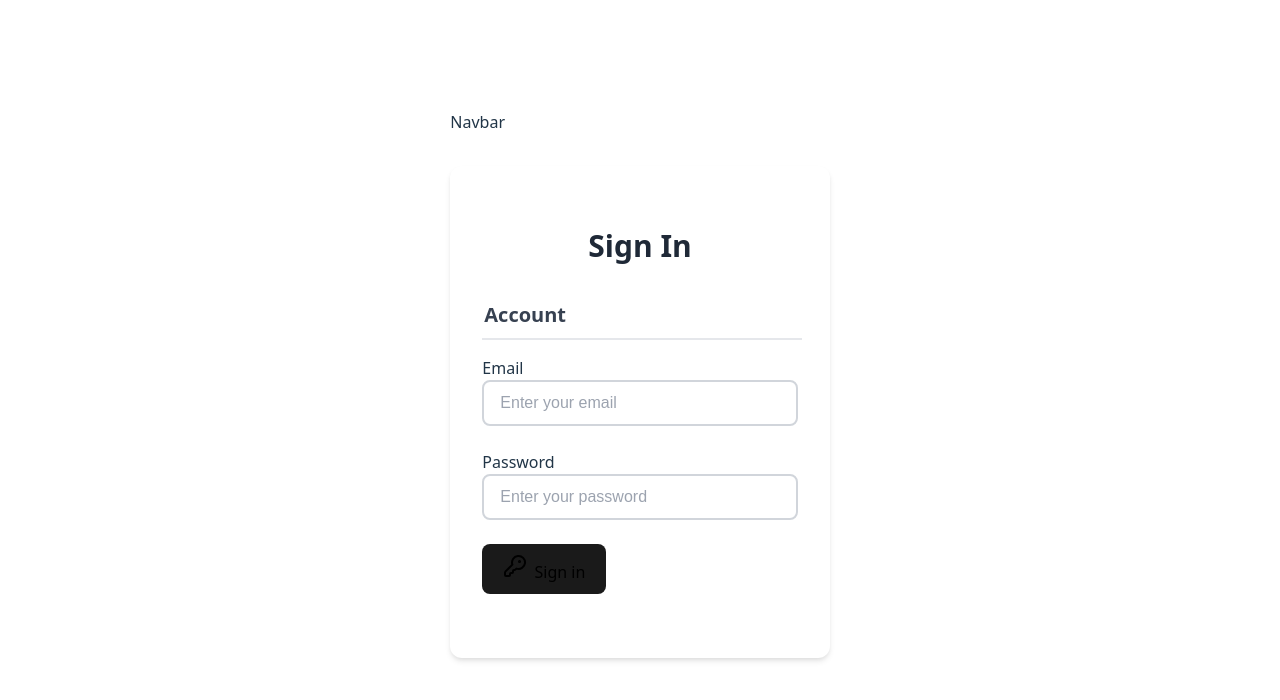
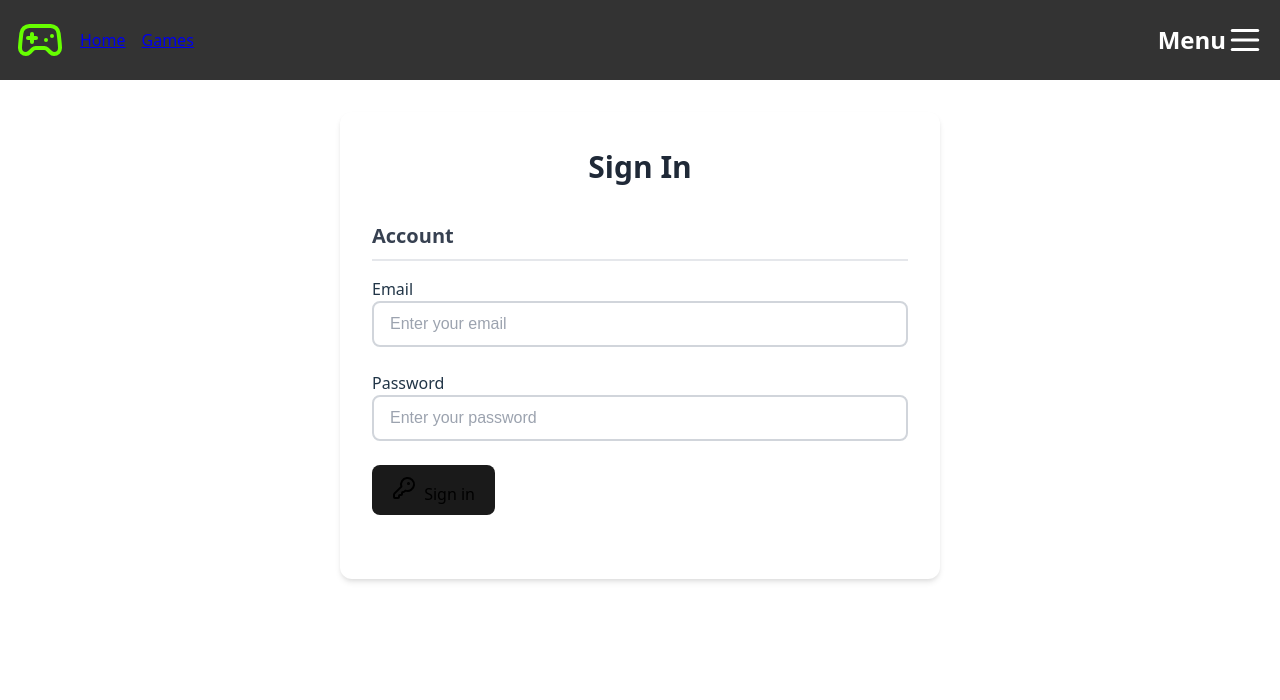
Before and after one commit to nomech/gamestore, a React (Vite) app: page /sign-in in a window 1280 px wide. Shown: the top 700 px of the page. Built offline with nearby package versions, Linux system fonts and the light colour scheme; no server answers.

Commit message:
feat: implement Navbar component with menu functionality and integrate routing

```diff
--- a/src/App.css
+++ b/src/App.css
@@ -1,42 +1,17 @@
-#root {
-	max-width: 1280px;
-	margin: 0 auto;
-	padding: 2rem;
-	text-align: center;
+header {
+	width: 100%;
 }
 
-.logo {
-	height: 6em;
-	padding: 1.5em;
-	will-change: filter;
-	transition: filter 300ms;
-}
-.logo:hover {
-	filter: drop-shadow(0 0 2em #646cffaa);
-}
-.logo.react:hover {
-	filter: drop-shadow(0 0 2em #61dafbaa);
+main {
+	height: 100%;
+	width: 100%;
+	max-width: 1200px;
 }
 
-@keyframes logo-spin {
-	from {
-		transform: rotate(0deg);
-	}
-	to {
-		transform: rotate(360deg);
-	}
+footer {
+	width: 100%;
 }
 
-@media (prefers-reduced-motion: no-preference) {
-	a:nth-of-type(2) .logo {
-		animation: logo-spin infinite 20s linear;
-	}
+a {
+	text-decoration: none;
 }
-
-.card {
-	padding: 2em;
-}
-
-.read-the-docs {
-	color: #888;
-}
--- a/src/App.tsx
+++ b/src/App.tsx
@@ -1,10 +1,13 @@
 import React from 'react';
 import { Outlet } from 'react-router-dom';
+import Navbar from './components/Navbar/Navbar';
 
 const App = () => {
 	return (
 		<>
-			<header>Navbar</header>
+			<header>
+				<Navbar />
+			</header>
 			<main>
 				<Outlet />
 			</main>
--- /dev/null
+++ b/src/components/Navbar/Navbar.module.css
@@ -0,0 +1,43 @@
+.navbar {
+	width: 100%;
+	display: flex;
+	justify-content: space-between;
+	align-items: center;
+	padding: 1rem;
+	background-color: #333;
+	color: #fff;
+}
+
+.navLinks {
+	display: flex;
+	align-items: center;
+	gap: 1rem;
+}
+
+.active {
+	font-weight: bold;
+	text-decoration: underline;
+}
+
+.menuButton {
+	cursor: pointer;
+	position: relative;
+	display: flex;
+	align-items: center;
+}
+
+.menu {
+	position: absolute;
+	top: 100%;
+	right: -15px;
+	background-color: #333;
+	padding: 1rem;
+	border: 1px solid #444;
+	border-radius: 4px;
+	box-shadow: 0 2px 8px rgba(0, 0, 0, 0.2);
+}
+
+.menuLinks {
+	display: flex;
+	flex-direction: column;
+}
--- /dev/null
+++ b/src/components/Navbar/Navbar.tsx
@@ -0,0 +1,73 @@
+import React, { useState } from 'react';
+import styles from './Navbar.module.css';
+import { useAuth } from '../../context/AuthContext';
+import { NavLink } from 'react-router-dom';
+import { Gamepad2, Menu } from 'lucide-react';
+
+const Navbar = () => {
+	const { user } = useAuth();
+
+	const [isOpen, setIsOpen] = useState<boolean>(false);
+
+	const handleOnClickMenu = () => {
+		setIsOpen((prev) => !prev);
+	};
+
+	return (
+		<>
+			<nav className={styles.navbar}>
+				<div className={styles.navLinks}>
+					<Gamepad2 size={48} color="#66ff00" />
+					<NavLink to="/" className={({ isActive }) => (isActive ? styles.active : '')}>
+						Home
+					</NavLink>
+					<NavLink
+						to="/games"
+						className={({ isActive }) => (isActive ? styles.active : '')}
+					>
+						Games
+					</NavLink>
+				</div>
+				<div className={styles.menuButton} onClick={handleOnClickMenu} aria-label="Menu">
+					<h2>Menu</h2>
+					<Menu size={38} color="#ffffff" />
+					{isOpen && (
+						<div className={styles.menu}>
+							<div className={styles.menuLinks}>
+								<NavLink
+									to="/cart"
+									className={({ isActive }) => (isActive ? styles.active : '')}
+								>
+									Cart
+								</NavLink>
+
+								<NavLink
+									to="/checkout"
+									className={({ isActive }) => (isActive ? styles.active : '')}
+								>
+									Checkout
+								</NavLink>
+							</div>
+							{user && (
+								<>
+									<div className={styles.menuLinks}>
+										<NavLink
+											to="/profile"
+											className={({ isActive }) =>
+												isActive ? styles.active : ''
+											}
+										>
+											Profile
+										</NavLink>
+									</div>
+								</>
+							)}
+						</div>
+					)}
+				</div>
+			</nav>
+		</>
+	);
+};
+
+export default Navbar;
--- a/src/components/RouteGuard/RouteGuard.tsx
+++ b/src/components/RouteGuard/RouteGuard.tsx
@@ -4,9 +4,7 @@ import { useAuth } from '../../context/AuthContext';
 
 const RouteGuard: React.FC = () => {
 	const navigate = useNavigate();
-	const auth = useAuth();
-	const user = auth?.user;
-	const isLoading = auth?.isLoading;
+	const { user, isLoading } = useAuth();
 
 	useEffect(() => {
 		if (isLoading) {
--- a/src/context/AuthContext.tsx
+++ b/src/context/AuthContext.tsx
@@ -9,6 +9,7 @@ interface AuthContextType {
 	user: User | null;
 	isLoading: boolean;
 	error: string;
+	signOut: () => Promise<void>;
 }
 
 const AuthContext = createContext<AuthContextType | null>(null);
@@ -18,6 +19,16 @@ export const AuthProvider = ({ children }: AuthProps) => {
 	const [isLoading, setIsLoading] = useState<boolean>(true);
 	const [session, setSession] = useState<Session | null>(null);
 	const [error, setError] = useState<string>('');
+
+	const signOut = async () => {
+		const { error } = await supabase.auth.signOut();
+		if (error) {
+			setError(error.message);
+		} else {
+			setUser(null);
+			setSession(null);
+		}
+	};
 
 	useEffect(() => {
 		const getSession = async () => {
@@ -51,7 +62,15 @@ export const AuthProvider = ({ children }: AuthProps) => {
 		};
 	}, []);
 
-	return <AuthContext value={{ session, user, isLoading, error }}>{children}</AuthContext>;
+	return (
+		<AuthContext value={{ session, user, isLoading, error, signOut }}>{children}</AuthContext>
+	);
 };
 
-export const useAuth = () => useContext(AuthContext);
+export const useAuth = () => {
+	const ctx = useContext(AuthContext);
+	if (!ctx) {
+		throw new Error('useAuth must be used within an AuthProvider');
+	}
+	return ctx;
+};
--- a/src/index.css
+++ b/src/index.css
@@ -17,26 +17,26 @@
 	width: 100%;
 }
 
-a {
-	font-weight: 500;
-	color: #646cff;
-	text-decoration: inherit;
+* {
+	padding: 0;
+	margin: 0;
+	box-sizing: border-box;
+	scroll-behavior: smooth;
 }
-a:hover {
-	color: #535bf2;
+
+#root {
+	width: 100%;
+}
+
+html {
+	margin: 0;
 }
 
 body {
 	margin: 0;
 	display: flex;
-	place-items: center;
-	min-width: 320px;
 	min-height: 100vh;
-}
-
-h1 {
-	font-size: 3.2em;
-	line-height: 1.1;
+	width: 100%;
 }
 
 @media (prefers-color-scheme: light) {
--- a/src/pages/Profile/Profile.tsx
+++ b/src/pages/Profile/Profile.tsx
@@ -1,9 +1,19 @@
-import React from 'react'
+import React from 'react';
+import { useAuth } from '../../context/AuthContext';
+import Button from '../../components/Button/Button';
 
 const Profile = () => {
-  return (
-    <div>Profile</div>
-  )
-}
+	const { signOut } = useAuth();
 
-export default Profile
+	const handleOnClickSignout = () => {
+		signOut();
+	};
+
+	return (
+		<div>
+			<Button onClick={handleOnClickSignout}>Log Out</Button>
+		</div>
+	);
+};
+
+export default Profile;
--- a/src/routes/routes.tsx
+++ b/src/routes/routes.tsx
@@ -20,6 +20,7 @@ export const router = createBrowserRouter(
 			<Route index element={<Home />} />
 			<Route path="sign-up" element={<SignUp />} />
 			<Route path="sign-in" element={<SignIn />} />
+			<Route path="cart" element={<Cart />} />
 			<Route path="contact" element={<Contact />} />
 			<Route path="verify-email" element={<VerifyEmail />} />
 			<Route path="*" element={<NotFound />} />
@@ -31,7 +32,6 @@ export const router = createBrowserRouter(
 				<Route path="games/:id" element={<GameDetails />} />
 				<Route path="game-details" element={<GameDetails />} />
 				<Route path="checkout" element={<Checkout />} />
-				<Route path="cart" element={<Cart />} />
 			</Route>
 		</Route>
 	)
```
Also changed, not shown: package.json (line endings or trailing spaces), 1 other file (tests, documents, lock files or other folders).
